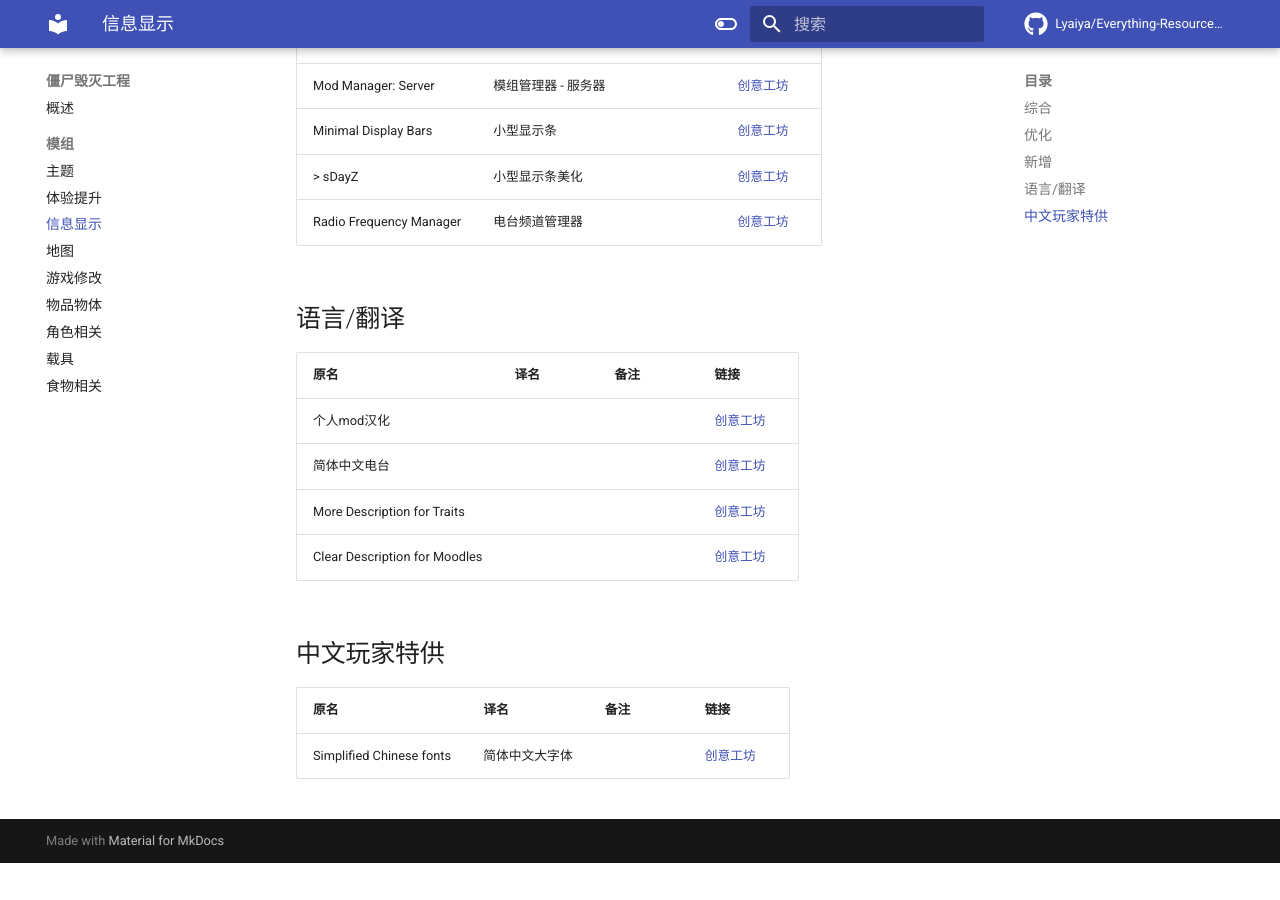
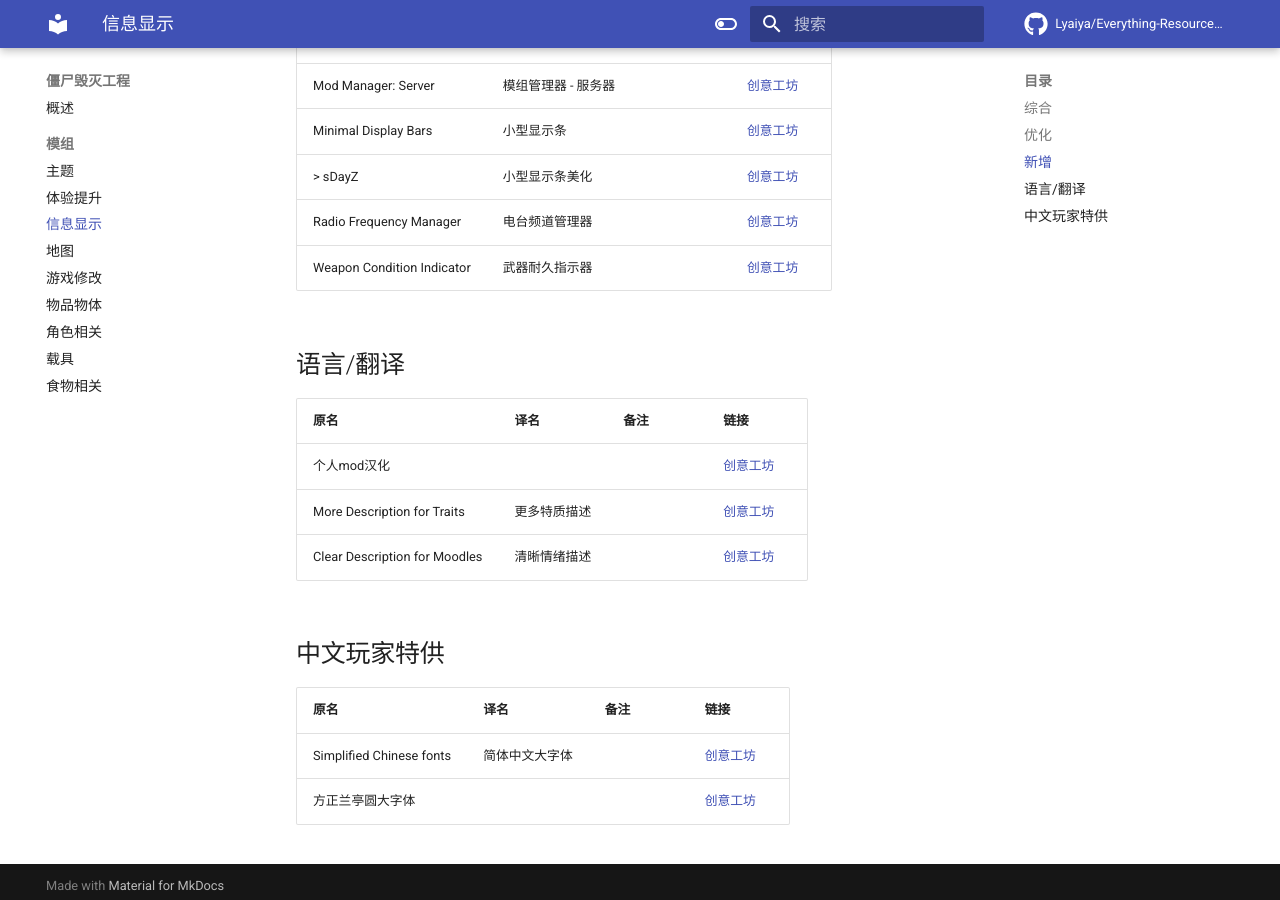
Before and after one commit to Lyaiya/Everything-Resource-Guide, an MkDocs documentation site: the page built from docs/僵尸毁灭工程/模组/信息显示.md, in a window 1280 px wide and 900 px high, scrolled down 1022 px. Built offline with MkDocs 1.6.1 and Material for MkDocs 9.7.7, drawn with Linux system fonts in a browser that asks for light colours; comment, search, counter and statistics services are not loaded; before the commit the page ends 1885 px from its top, so only the background shows below that.

Commit message:
PZ Update

```diff
--- a/docs/僵尸毁灭工程/模组/信息显示.md
+++ b/docs/僵尸毁灭工程/模组/信息显示.md
@@ -21,25 +21,26 @@
 
 ## 新增
 
-| 原名                    | 译名                | 备注 | 链接                                                                          |
-| ----------------------- | ------------------- | ---- | ----------------------------------------------------------------------------- |
-| Mod Manager             | 模组管理器          |      | [创意工坊](https://steamcommunity.com/sharedfiles/filedetails/?id=2694448564) |
-| Mod Manager: Server     | 模组管理器 - 服务器 |      | [创意工坊](https://steamcommunity.com/sharedfiles/filedetails/?id=2725216703) |
-| Minimal Display Bars    | 小型显示条          |      | [创意工坊](https://steamcommunity.com/sharedfiles/filedetails/?id=2004998206) |
-| > sDayZ                 | 小型显示条美化      |      | [创意工坊](https://steamcommunity.com/sharedfiles/filedetails/?id=2799152712) |
-| Radio Frequency Manager | 电台频道管理器      |      | [创意工坊](https://steamcommunity.com/sharedfiles/filedetails/?id=2735294987) |
+| 原名                       | 译名                | 备注 | 链接                                                                          |
+| -------------------------- | ------------------- | ---- | ----------------------------------------------------------------------------- |
+| Mod Manager                | 模组管理器          |      | [创意工坊](https://steamcommunity.com/sharedfiles/filedetails/?id=2694448564) |
+| Mod Manager: Server        | 模组管理器 - 服务器 |      | [创意工坊](https://steamcommunity.com/sharedfiles/filedetails/?id=2725216703) |
+| Minimal Display Bars       | 小型显示条          |      | [创意工坊](https://steamcommunity.com/sharedfiles/filedetails/?id=2004998206) |
+| > sDayZ                    | 小型显示条美化      |      | [创意工坊](https://steamcommunity.com/sharedfiles/filedetails/?id=2799152712) |
+| Radio Frequency Manager    | 电台频道管理器      |      | [创意工坊](https://steamcommunity.com/sharedfiles/filedetails/?id=2735294987) |
+| Weapon Condition Indicator | 武器耐久指示器      |      | [创意工坊](https://steamcommunity.com/sharedfiles/filedetails/?id=2619072426) |
 
 ## 语言/翻译
 
-| 原名                          | 译名 | 备注 | 链接                                                                          |
-| ----------------------------- | ---- | ---- | ----------------------------------------------------------------------------- |
-| 个人mod汉化                   |      |      | [创意工坊](https://steamcommunity.com/sharedfiles/filedetails/?id=2216172287) |
-| 简体中文电台                  |      |      | [创意工坊](https://steamcommunity.com/sharedfiles/filedetails/?id=2234859503) |
-| More Description for Traits   |      |      | [创意工坊](https://steamcommunity.com/sharedfiles/filedetails/?id=2685168362) |
-| Clear Description for Moodles |      |      | [创意工坊](https://steamcommunity.com/sharedfiles/filedetails/?id=2763647806) |
+| 原名                          | 译名         | 备注 | 链接                                                                          |
+| ----------------------------- | ------------ | ---- | ----------------------------------------------------------------------------- |
+| 个人mod汉化                   |              |      | [创意工坊](https://steamcommunity.com/sharedfiles/filedetails/?id=2216172287) |
+| More Description for Traits   | 更多特质描述 |      | [创意工坊](https://steamcommunity.com/sharedfiles/filedetails/?id=2685168362) |
+| Clear Description for Moodles | 清晰情绪描述 |      | [创意工坊](https://steamcommunity.com/sharedfiles/filedetails/?id=2763647806) |
 
 ## 中文玩家特供
 
 | 原名                     | 译名           | 备注 | 链接                                                                          |
 | ------------------------ | -------------- | ---- | ----------------------------------------------------------------------------- |
 | Simplified Chinese fonts | 简体中文大字体 |      | [创意工坊](https://steamcommunity.com/sharedfiles/filedetails/?id=2322470605) |
+| 方正兰亭圆大字体         |                |      | [创意工坊](https://steamcommunity.com/sharedfiles/filedetails/?id=2874275043) |
```
Also changed, not shown: docs/僵尸毁灭工程/模组/体验提升.md (+21 -10 lines), docs/僵尸毁灭工程/模组/游戏修改.md (+3 -0 lines).
